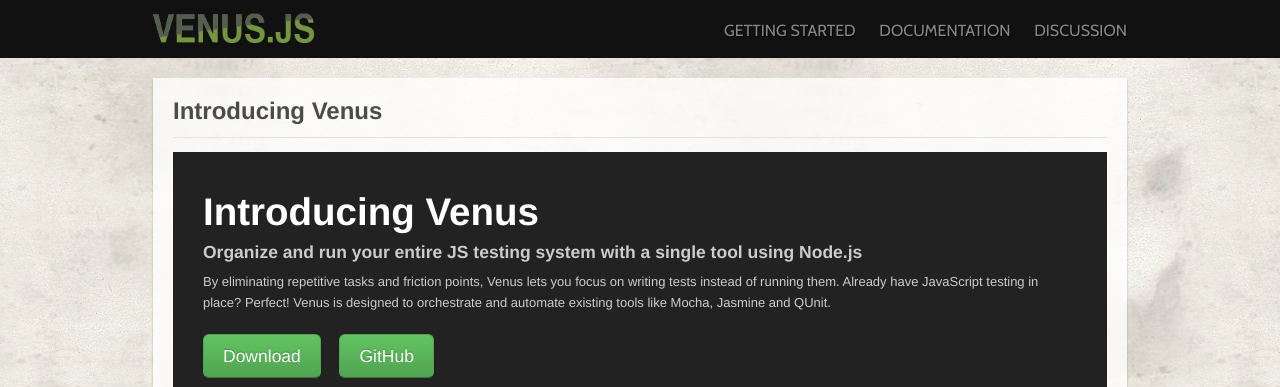
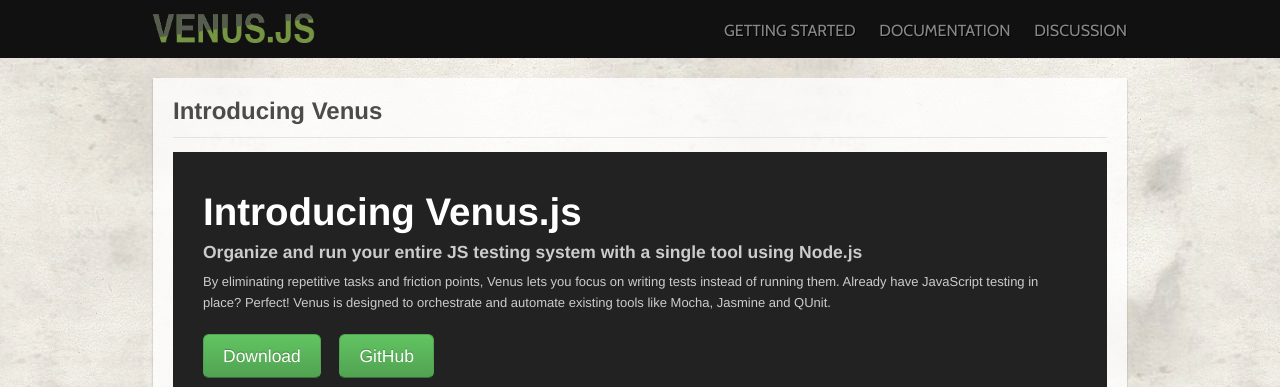
Before and after one commit to venusjs/venusjs.github.com, a Jekyll site: the page built from index.md, in a window 1280 px wide and 1109 px high. Shown: the top 387 px of the window. Built offline with Jekyll 4.4.1, drawn with Linux system fonts in a browser that asks for light colours; nearby versions of some CDN libraries; Markdown is read by kramdown in place of the engine named in the settings.

```diff
--- a/index.md
+++ b/index.md
@@ -7,7 +7,7 @@ title     : Introducing Venus
 
 <!-- Intro -->
 <div id="intro">
-  <h1>Introducing Venus</h1>
+  <h1>Introducing Venus.js</h1>
 
   <h4>Organize and run your entire JS testing system with a single tool using Node.js</h4>
 
```
